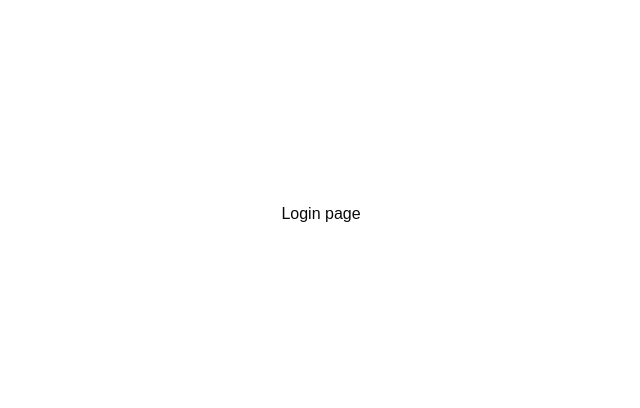
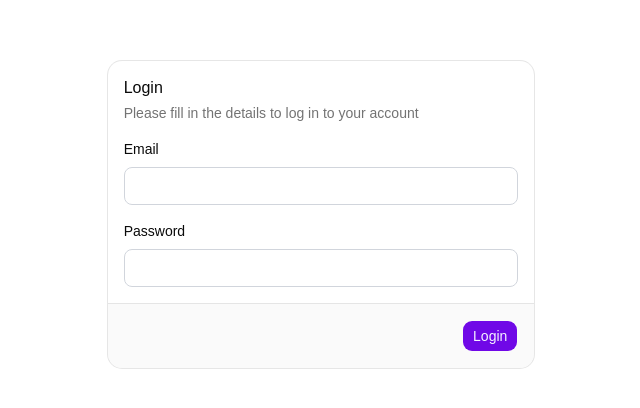
Before and after one commit to kavindu-udara/techmart-ecommerce, a React (Vite) app in the folder frontend/: page /login in a window 1280 px wide. Shown: the part 186-594 px from the top of the page, without its empty margins (319-959 px from the left). Built offline with nearby package versions, Linux system fonts and the light colour scheme; no server answers.

Commit message:
created login page

```diff
--- a/frontend/src/pages/LoginPage.tsx
+++ b/frontend/src/pages/LoginPage.tsx
@@ -1,9 +1,39 @@
+import { Button } from "../components/ui/button";
+import {
+    Card,
+    CardContent,
+    CardDescription,
+    CardFooter,
+    CardHeader,
+    CardTitle,
+} from "../components/ui/card";
+
 const LoginPage = () => {
-  return (
-    <main className="min-h-screen flex items-center justify-center">
-      Login page
-    </main>
-  )
+    return (
+        <main className="w-full min-h-screen flex justify-center items-center">
+            <Card className="w-1/3">
+                <CardHeader>
+                    <CardTitle>Login</CardTitle>
+                    <CardDescription>Please fill in the details to log in to your account</CardDescription>
+                </CardHeader>
+                <CardContent className="flex flex-col gap-4">
+                    {/* email */}
+                    <div className="flex flex-col gap-2">
+                        <label htmlFor="email">Email</label>
+                        <input type="email" id="email" className="border border-gray-300 rounded-md py-2 px-4 focus:outline-none focus:ring-2 focus:ring-blue-500" />
+                    </div>
+                    {/* password */}
+                    <div className="flex flex-col gap-2">
+                        <label htmlFor="password">Password</label>
+                        <input type="password" id="password" className="border border-gray-300 rounded-md py-2 px-4 focus:outline-none focus:ring-2 focus:ring-blue-500" />
+                    </div>
+                </CardContent>
+                <CardFooter className="flex justify-end">
+                    <Button>Login</Button>
+                </CardFooter>
+            </Card>
+        </main>
+    )
 }
 
 export default LoginPage
```
